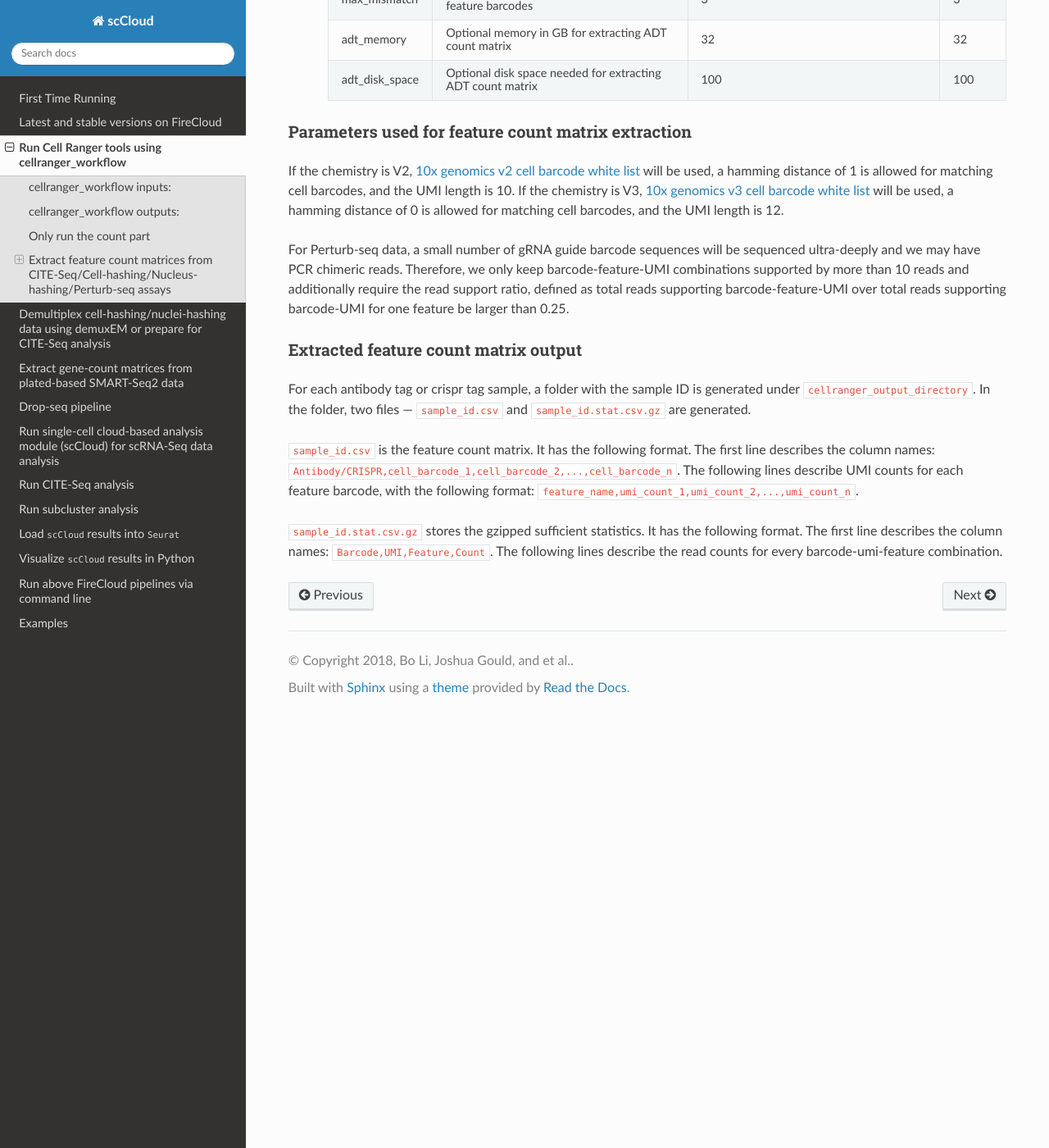
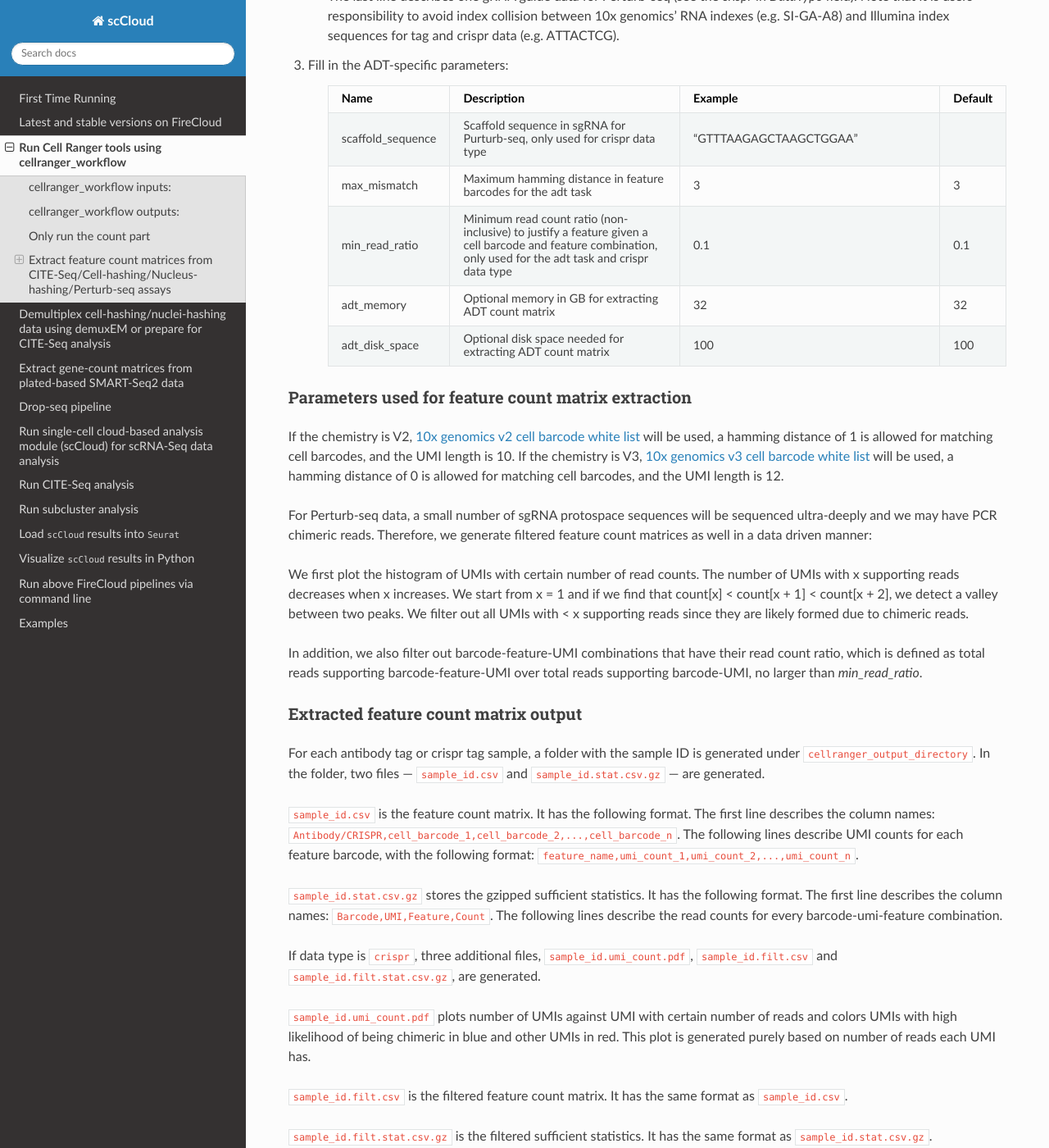
Before and after one commit to lilab-bcb/cumulus, a Sphinx documentation site: the page built from docs/cellranger.rst, in a window 1280 px wide and 1400 px high, scrolled down 8990 px. Shown: the whole window at 82% size. Built offline with Sphinx 7.4.7 and the Read the Docs theme 2.0.0, drawn with Linux system fonts in a browser that asks for light colours; some of the changed text lies outside the part shown.

Commit message:
Support 10x feature barcode for Perturb-seq

```diff
--- a/docs/cellranger.rst
+++ b/docs/cellranger.rst
@@ -186,10 +186,18 @@ cellranger_workflow inputs:
 	  - Force the web summary HTML and metrics summary CSV to only report on a particular chain type. The accepted values are: auto for autodetection based on TR vs IG representation, TR for T cell receptors, IG for B cell receptors, all for all chain types
 	  - TR
 	  -
+	* - scaffold_sequence
+	  - Scaffold sequence in sgRNA for Purturb-seq, only used for crispr data type
+	  - "GTTTAAGAGCTAAGCTGGAA"
+	  -
 	* - max_mismatch
 	  - Maximum hamming distance in feature barcodes for the adt task
 	  - 3
 	  - 3
+	* - min_read_ratio
+	  - Minimum read count ratio (non-inclusive) to justify a feature given a cell barcode and feature combination, only used for the adt task and crispr data type
+	  - 0.1
+	  - 0.1
 	* - cellranger_version
 	  - cellranger version, could be 2.0.2 (count only), 2.11, 2.2.0, 3.0.0, 3.0.2
 	  - "3.0.2"
@@ -423,10 +431,18 @@ Instructions to configure ``cellranger_mkfastq_count``
 		  - Description
 		  - Example
 		  - Default
+		* - scaffold_sequence
+		  - Scaffold sequence in sgRNA for Purturb-seq, only used for crispr data type
+		  - "GTTTAAGAGCTAAGCTGGAA"
+		  -
 		* - max_mismatch
-		  - Maximum hamming distance in matching feature barcodes
+		  - Maximum hamming distance in feature barcodes for the adt task
 		  - 3
 		  - 3
+		* - min_read_ratio
+		  - Minimum read count ratio (non-inclusive) to justify a feature given a cell barcode and feature combination, only used for the adt task and crispr data type
+		  - 0.1
+		  - 0.1
 		* - adt_memory
 		  - Optional memory in GB for extracting ADT count matrix
 		  - 32
@@ -442,16 +458,28 @@ Parameters used for feature count matrix extraction
 If the chemistry is V2, `10x genomics v2 cell barcode white list`_ will be used, a hamming distance of 1 is allowed for matching cell barcodes, and the UMI length is 10.
 If the chemistry is V3, `10x genomics v3 cell barcode white list`_ will be used, a hamming distance of 0 is allowed for matching cell barcodes, and the UMI length is 12.
 
-For Perturb-seq data, a small number of gRNA guide barcode sequences will be sequenced ultra-deeply and we may have PCR chimeric reads. Therefore, we only keep barcode-feature-UMI combinations supported by more than 10 reads and additionally require the read support ratio, defined as total reads supporting barcode-feature-UMI over total reads supporting barcode-UMI for one feature be larger than 0.25.
+For Perturb-seq data, a small number of sgRNA protospace sequences will be sequenced ultra-deeply and we may have PCR chimeric reads. Therefore, we generate filtered feature count matrices as well in a data driven manner:
+
+We first plot the histogram of UMIs with certain number of read counts. The number of UMIs with x supporting reads decreases when x increases. We start from x = 1 and if we find that count[x] < count[x + 1] < count[x + 2], we detect a valley between two peaks. We filter out all UMIs with < x supporting reads since they are likely formed due to chimeric reads.
+
+In addition, we also filter out barcode-feature-UMI combinations that have their read count ratio, which is defined as total reads supporting barcode-feature-UMI over total reads supporting barcode-UMI, no larger than *min_read_ratio*.
 
 Extracted feature count matrix output
 +++++++++++++++++++++++++++++++++++++
 
-For each antibody tag or crispr tag sample, a folder with the sample ID is generated under ``cellranger_output_directory``. In the folder, two files --- ``sample_id.csv`` and ``sample_id.stat.csv.gz`` are generated.
+For each antibody tag or crispr tag sample, a folder with the sample ID is generated under ``cellranger_output_directory``. In the folder, two files --- ``sample_id.csv`` and ``sample_id.stat.csv.gz`` --- are generated.
 
 ``sample_id.csv`` is the feature count matrix. It has the following format. The first line describes the column names: ``Antibody/CRISPR,cell_barcode_1,cell_barcode_2,...,cell_barcode_n``. The following lines describe UMI counts for each feature barcode, with the following format: ``feature_name,umi_count_1,umi_count_2,...,umi_count_n``.
 
 ``sample_id.stat.csv.gz`` stores the gzipped sufficient statistics. It has the following format. The first line describes the column names: ``Barcode,UMI,Feature,Count``. The following lines describe the read counts for every barcode-umi-feature combination.
+
+If data type is ``crispr``, three additional files, ``sample_id.umi_count.pdf``, ``sample_id.filt.csv`` and ``sample_id.filt.stat.csv.gz``, are generated.
+
+``sample_id.umi_count.pdf`` plots number of UMIs against UMI with certain number of reads and colors UMIs with high likelihood of being chimeric in blue and other UMIs in red. This plot is generated purely based on number of reads each UMI has.
+
+``sample_id.filt.csv`` is the filtered feature count matrix. It has the same format as ``sample_id.csv``.
+
+``sample_id.filt.stat.csv.gz`` is the filtered sufficient statistics. It has the same format as ``sample_id.stat.csv.gz``.
 
 
 
--- a/docs/versions.rst
+++ b/docs/versions.rst
@@ -14,7 +14,7 @@ Latest version
 	  - Snapshot
 	  - Function
 	* - scCloud/cellranger_workflow
-	  - 6
+	  - 7
 	  - Run Cell Ranger tools, which include extracting sequence reads using cellranger mkfastq or cellranger-atac mkfastq, generate count matrix using cellranger count or cellranger-atac count, run cellranger vdj or feature-barcode extraction
 	* - scCloud/smartseq2
 	  - 9
```
Also changed, not shown: 2 other files.
